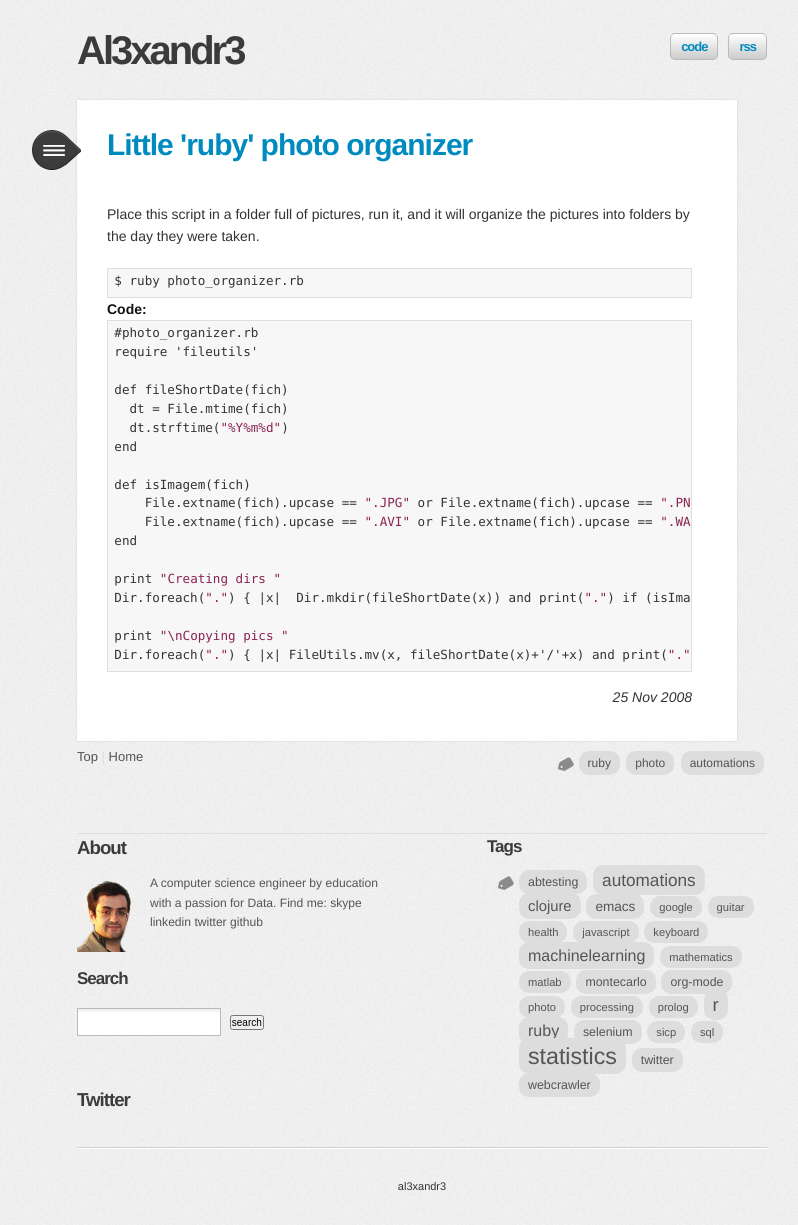
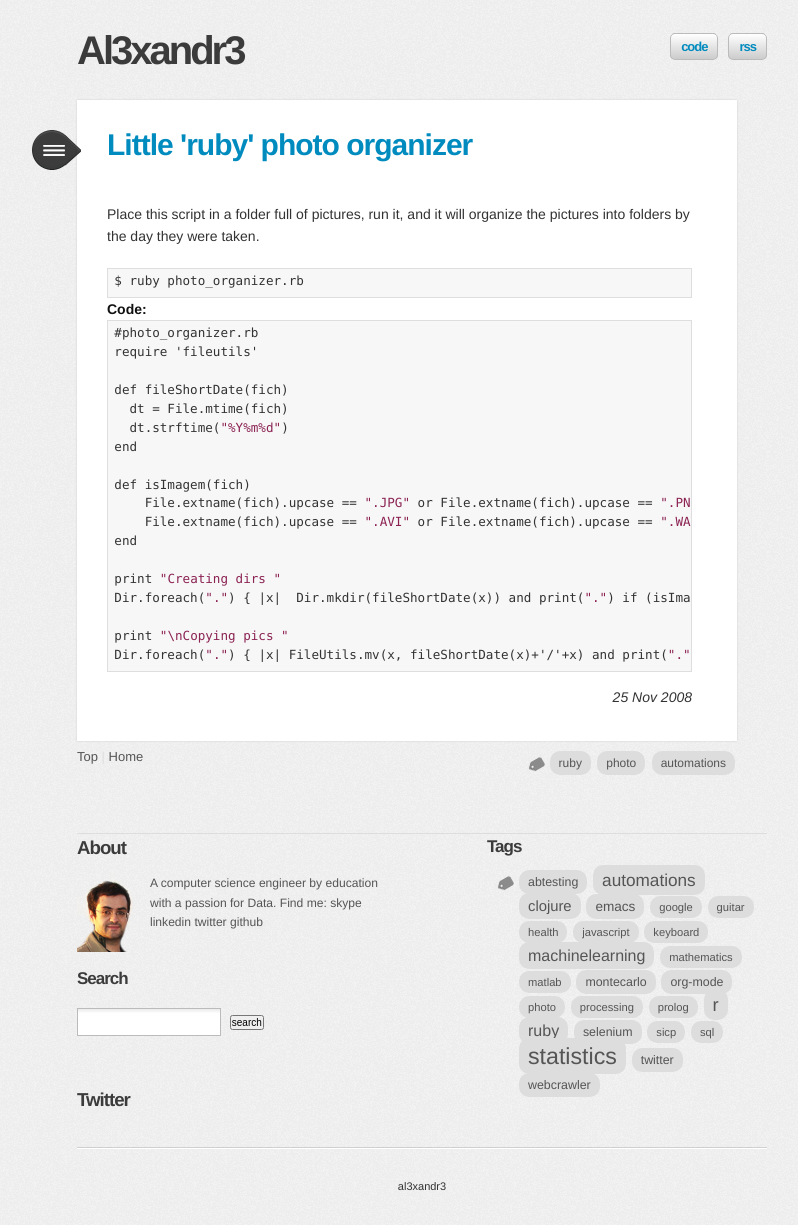
Before and after one commit to al3xandr3/al3xandr3.github.io, a Jekyll site: the page built from _posts/2008-11-25-ruby-foto-organizer.html, in a window 1280 px wide. Shown: the whole page, without its empty margins (218-1016 px from the left). Built offline with Jekyll 4.4.1, drawn with Linux system fonts in a browser that asks for light colours; comment, search, counter and statistics services are not loaded.

Commit message:
tag margin

```diff
--- a/_layouts/post.html
+++ b/_layouts/post.html
@@ -15,7 +15,7 @@ layout: default
     </div>
 
 
-    <span id="post-details" style="float:right;font-size:1.2em;">
+    <span id="post-details" style="float:right;font-size:1.2em;margin-right:29px">
     <p class="tags" >
     {% for cat in page.categories %}
     <a class="post-cat" href="/tags/{{cat}}.html" id="tag">{{cat}}</a>
```
